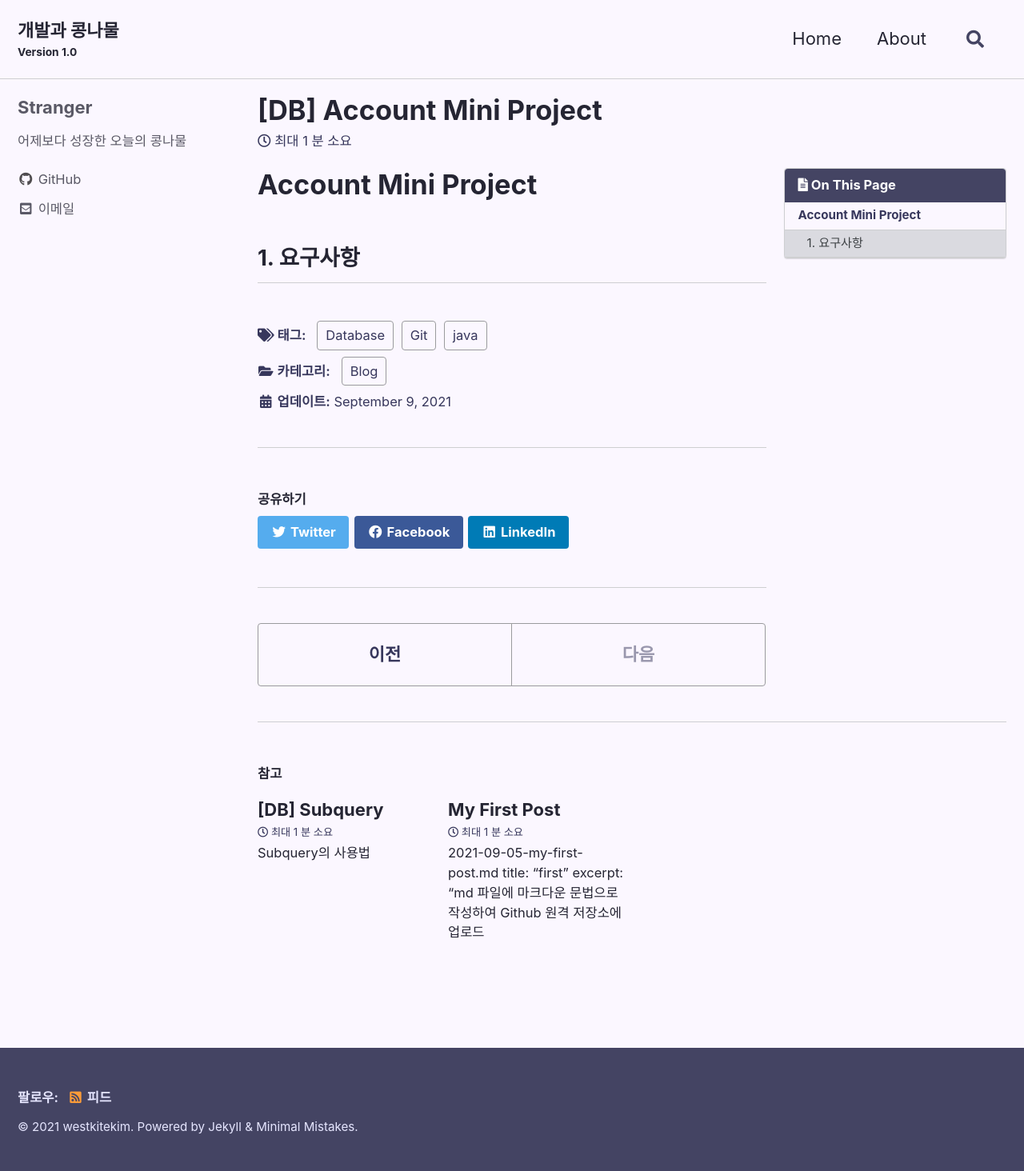
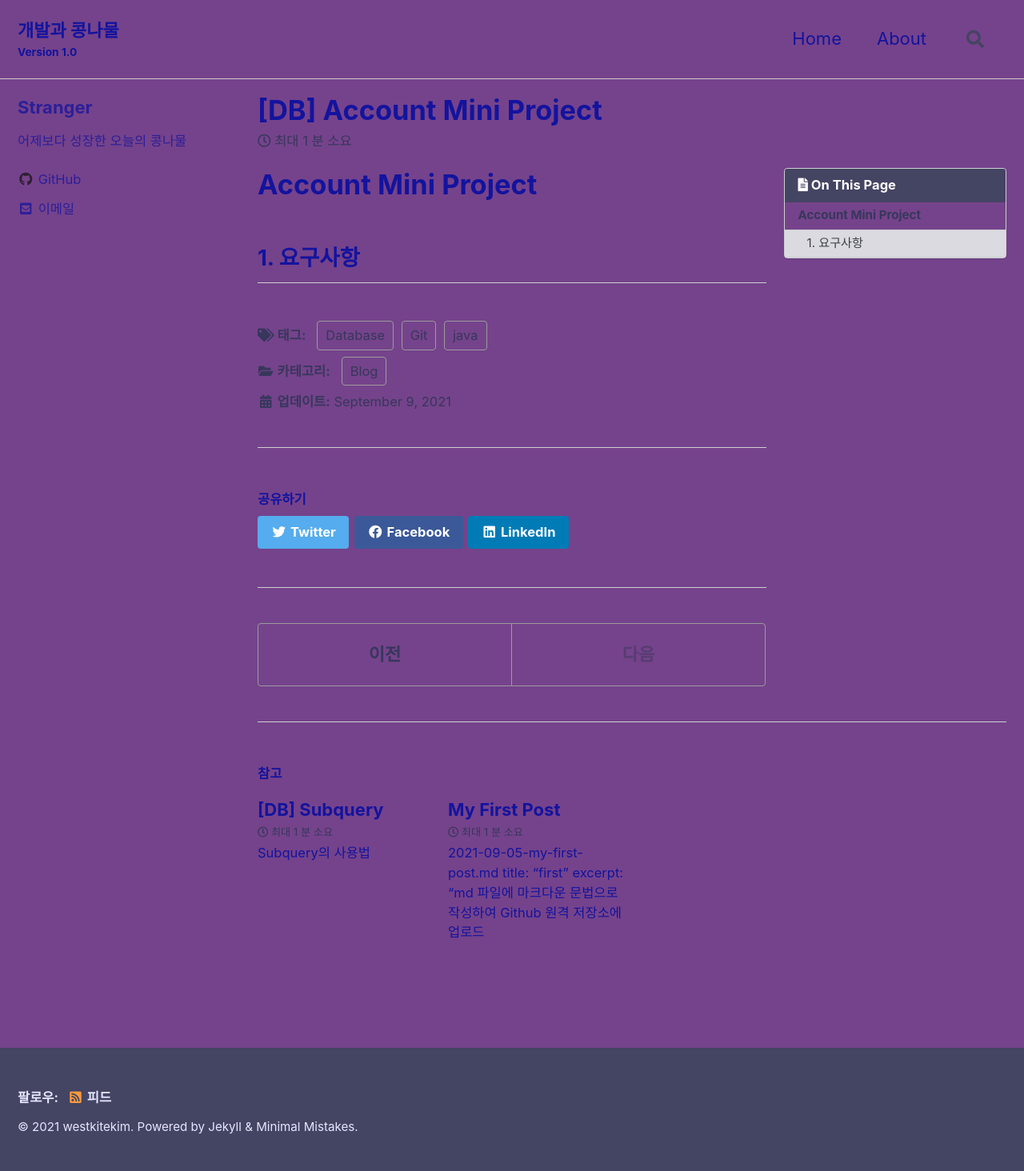
Before and after one commit to westkitekim/westkitekim.github.io, a Jekyll site: the page built from _posts/2021-09-09-[DB]-Account-Mini-Project.md, in a window 1280 px wide. Shown: the whole page at 80% size. Built offline with Jekyll 4.4.1, drawn with Linux system fonts in a browser that asks for light colours; cached includes are drawn as plain includes.

Commit message:
custom_test1

```diff
--- a/_sass/minimal-mistakes/skins/custom.scss
+++ b/_sass/minimal-mistakes/skins/custom.scss
@@ -3,13 +3,13 @@
    ========================================================================== */
 
 /* Colors */
-$background-color: #fbf7ff !default;
-$text-color: #252533 !default;
+$background-color: #75438b !default; //배경색
+$text-color: #13139e !default;
 $muted-text-color: #37375c !default;
 $primary-color: #444463 !default;
 $border-color: mix(#fff, #393e46, 75%) !default;
 $footer-background-color: $primary-color !default;
-$link-color: #62497a !default;
+$link-color: #70497a !default;
 $masthead-link-color: $text-color !default;
 $masthead-link-color-hover: $text-color !default;
 $navicon-link-color-hover: mix(#fff, $text-color, 80%) !default;
```
